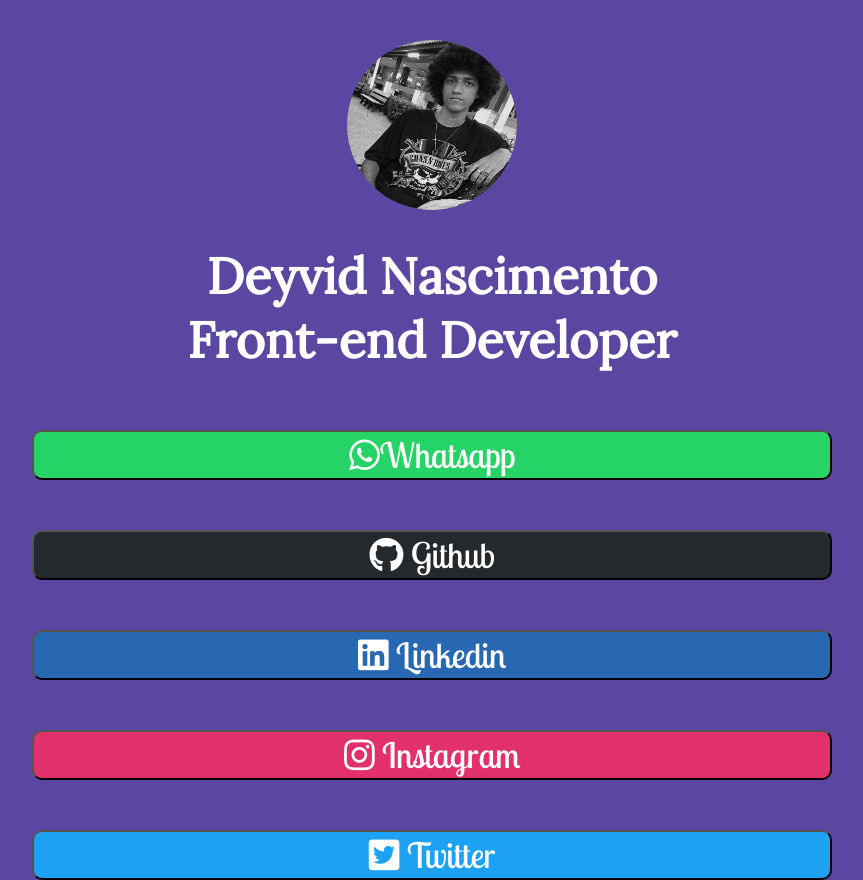
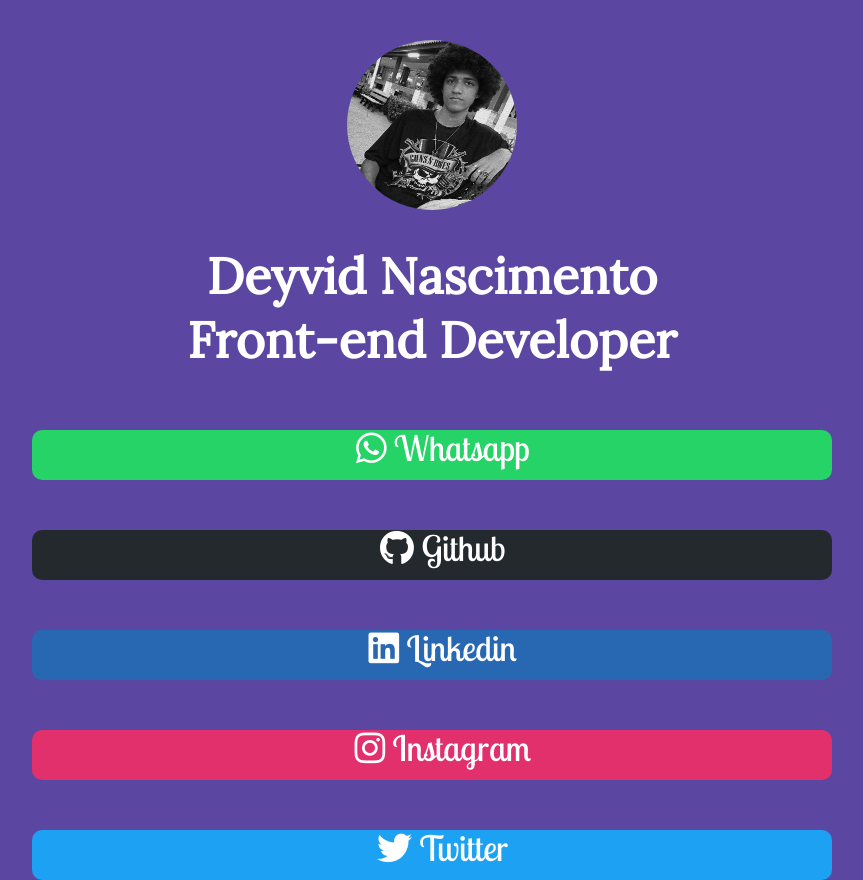
Before and after one commit to dwyvid1/LandingPage-Links, a plain HTML site: page src/index.html in a window 1280 px wide. Shown: the whole page, without its empty margins (208-1071 px from the left). Drawn offline with Linux system fonts and the light colour scheme.

Commit message:
Problems with the icons. (But changing the links).

```diff
--- a/src/css/style.css
+++ b/src/css/style.css
@@ -61,7 +61,7 @@ main {
     font-family: 'Lobster Two', cursive;
 }
 
-.whatsapp-button {
+#whatsapp-link {
     height: 50px;
     width: 800px;
     border-radius: 10px;
@@ -69,12 +69,14 @@ main {
     margin-top: 30px;
     cursor: pointer;
 
+    text-decoration: none;
+
     color: #fff;
     background-color: #25D366;
     font-family: 'Lobster Two', cursive;
 }
 
-.github-button {
+#github-link {
     height: 50px;
     width: 800px;
     border-radius: 10px;
@@ -82,12 +84,14 @@ main {
     margin-top: 50px;
     cursor: pointer;
 
+    text-decoration: none;
+
     color: #fff;
     background-color: #24292e;
     font-family: 'Lobster Two', cursive;
 }
 
-.linkedin-button {
+#linkedin-link {
     height: 50px;
     width: 800px;
     border-radius: 10px;
@@ -95,13 +99,14 @@ main {
     margin-top: 50px;
     cursor: pointer;
 
+    text-decoration: none;
 
     color: #fff;
     background-color: #2867B2;
     font-family: 'Lobster Two', cursive;
 }
 
-.instagram-button {
+#instagram-link {
     height: 50px;
     width: 800px;
     border-radius: 10px;
@@ -109,19 +114,22 @@ main {
     margin-top: 50px;
     cursor: pointer;
 
+    text-decoration: none;
 
     color: #fff;
     background-color: #E1306C;
     font-family: 'Lobster Two', cursive;
 }
 
-.twitter-button {
+#twitter-link {
     height: 50px;
     width: 800px;
     border-radius: 10px;
     font-size: 35px;
     margin-top: 50px;
     cursor: pointer;
+
+    text-decoration: none;
 
     color: #fff;
     background-color: #1DA1F2;
--- a/src/index.html
+++ b/src/index.html
@@ -24,15 +24,25 @@
         <main>
             <div class="main-buttons">
 
-                <button type="buton" class="whatsapp-button"><i class="fab fa-whatsapp"></i>Whatsapp</button><br>
+                <a id="whatsapp-link" class="fab fa-whatsapp" href="#" target="blank">
+                    <i class="fab fa-whatsapp"></i> Whatsapp
+                </a><br>
 
-                <button type="button" class="github-button"><i class="fab fa-github"></i> Github</button><br>
+                <a id="github-link" class="fab fa-github" href="https://github.com/dwyvid1" target="blank">
+                    <i class="fab fa-github"></i> Github
+                </a><br>
 
-                <button type="button" class="linkedin-button"><i class="fab fa-linkedin"></i> Linkedin</button><br>
+                <a id="linkedin-link" class="fab fa-linkedin" href="https://www.linkedin.com/in/deyvid-nascimento-101a69197/" target="blank">
+                    <i class="fab fa-linkedin"></i> Linkedin
+                </a><br>
 
-                <button type="button" class="instagram-button"><i class="fab fa-instagram"></i> Instagram</button><br>
+                <a id="instagram-link" class="fab fa-instagram" href="https://www.instagram.com/dwyvid_" target="blank">
+                    <i class="fab fa-instagram"></i> Instagram
+                </a><br>
 
-                <button type="button" class="twitter-button"><i class="fab fa-twitter-square"></i> Twitter</button><br>
+                <a id="twitter-link" class="fab fa-twitter" href="https://twitter.com/dwyvid1" target="blank">
+                    <i class="fab fa-twitter"></i> Twitter
+                </a><br>
             </div>
         </main>
 
```
